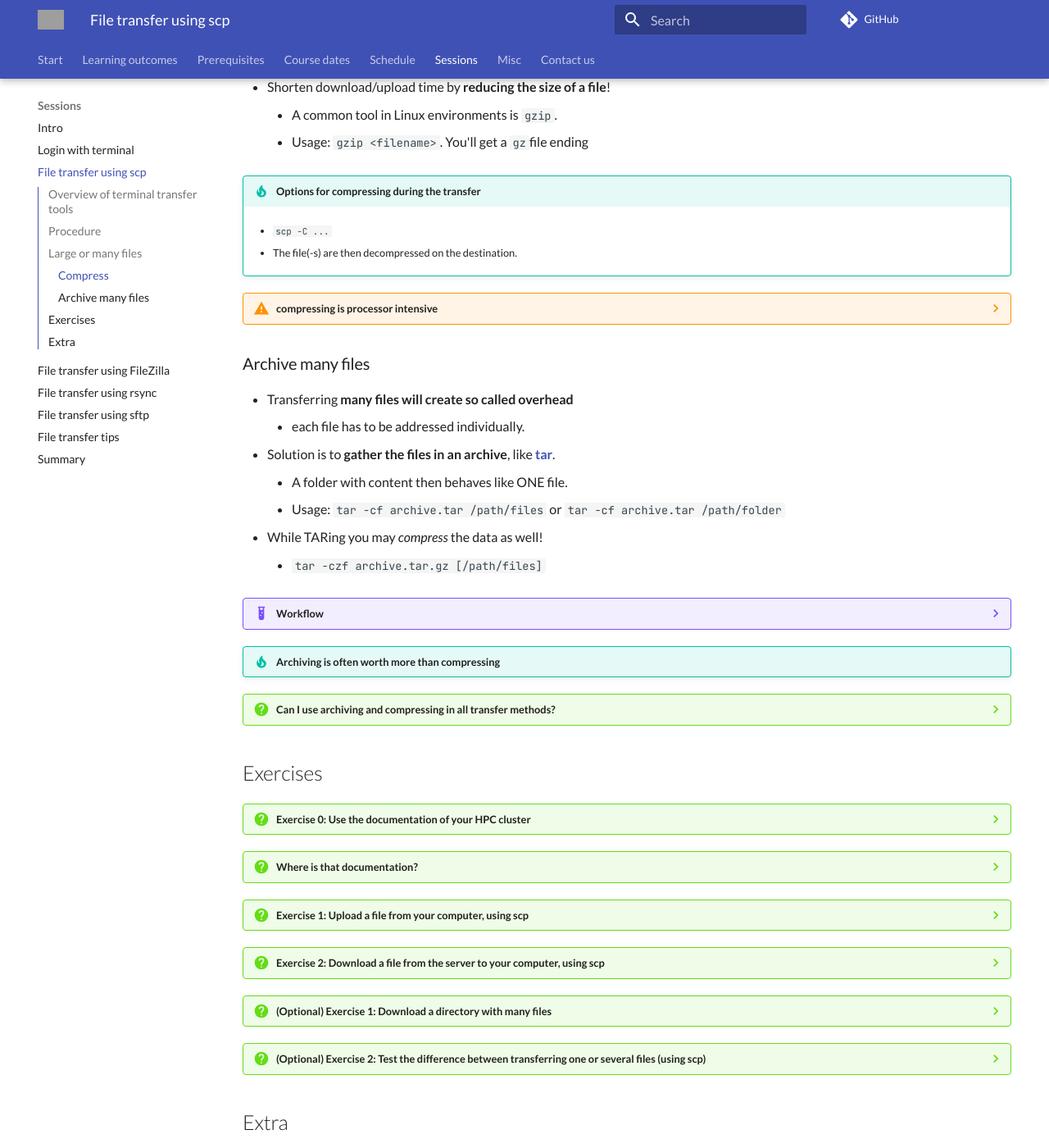
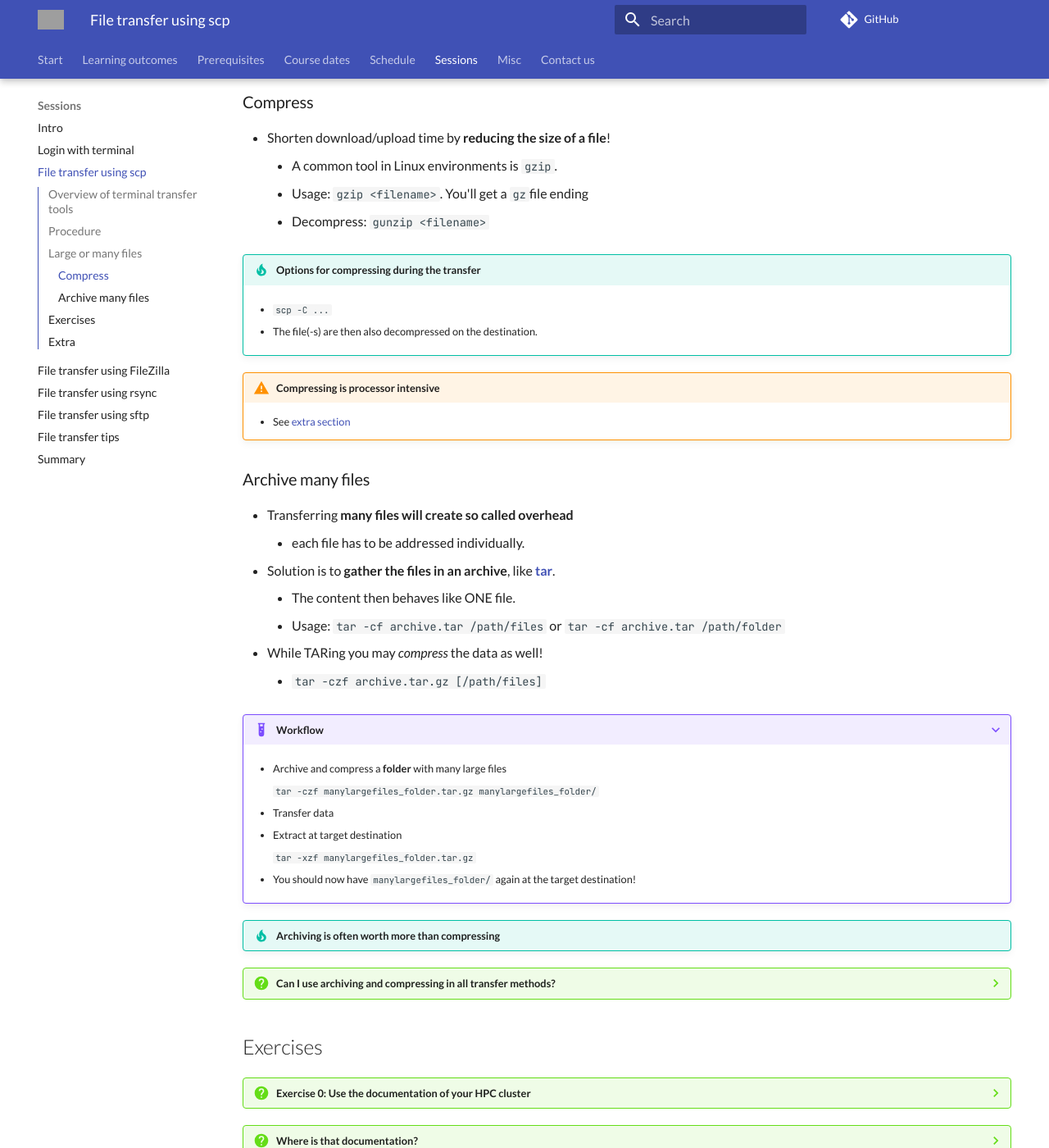
Before and after one commit to UPPMAX/naiss_file_transfer_course, an MkDocs documentation site: the page built from docs/sessions/scp/README.md, in a window 1280 px wide and 1400 px high, scrolled down 2520 px. Shown: the whole window at 82% size. Built offline with MkDocs 1.6.1 and Material for MkDocs 9.7.7, drawn with Linux system fonts in a browser that asks for light colours; comment, search, counter and statistics services are not loaded; some of the changed lines change nothing that is shown; some of the changed text lies outside the part shown; grey boxes are pictures that could not be loaded.

Commit message:
scp refine

```diff
--- a/docs/sessions/scp/README.md
+++ b/docs/sessions/scp/README.md
@@ -112,6 +112,12 @@
 
 ## Procedure
 
+???- tip "Syntax for command arguments"
+
+    - We use `<content>` to tell that this should be replaced by applicable names or paths etcetera...
+    - We use ``[content]`` to tell that this argument is not necessary
+
+
 - Run the scp commands on YOUR computer, since you probably do not have a server address to your computer!
 - In the terminal (from **local**, not server session)
 
@@ -155,31 +161,31 @@
 - Shorten download/upload time by **reducing the size of a file**!
     - A common tool in Linux environments is ``gzip``.
     - Usage: ``gzip <filename>``. You'll get a ``gz``file ending
+    - Decompress: ``gunzip <filename>``
 
 !!! tip "Options for compressing during the transfer"
 
     - ``scp -C ...``
 
-    - The file(-s) are then decompressed on the destination.
+    - The file(-s) are then also decompressed on the destination.
 
-??? warning "compressing is processor intensive"
+!!! warning "Compressing is processor intensive"
 
-    - Can delay transfer of that reason.
-    - Might need to test what is the best solution.
+    - See [extra section](#extra)
 
 ### Archive many files
 
 - Transferring **many files will create so called overhead**
     - each file has to be addressed individually.
 - Solution is to **gather the files in an archive**, like [**tar**](https://en.wikipedia.org/wiki/Tar_(computing)).
-    - A folder with content then behaves like ONE file.
+    - The content then behaves like ONE file.
     - Usage: ``tar -cf archive.tar /path/files`` or ``tar -cf archive.tar /path/folder``
 - While TARing you may *compress* the data as well!
     - ``tar -czf archive.tar.gz [/path/files]``
 
-???- example "Workflow"
+???+ example "Workflow"
 
-    - Archive and compress a folder with many large files
+    - Archive and compress a **folder** with many large files
 
         ``tar -czf manylargefiles_folder.tar.gz manylargefiles_folder/``
 
@@ -196,7 +202,6 @@
 ???- question "Can I use archiving and compressing in all transfer methods?"
 
     - Yes!
-
 
 ## Exercises
 
@@ -344,4 +349,8 @@
     - [``gzip`` manual](https://www.gnu.org/software/gzip/manual/gzip.html#Sample)
     - [``tar`` manual](https://devhints.io/tar)
 
+!!! warning "Compressing is processor intensive"
+
+    - Can delay transfer of that reason.
+
 ??? tip "[Shall I compress or not?](https://filetransferhq.com/should-i-compress-files-before-transferring/)"
```
